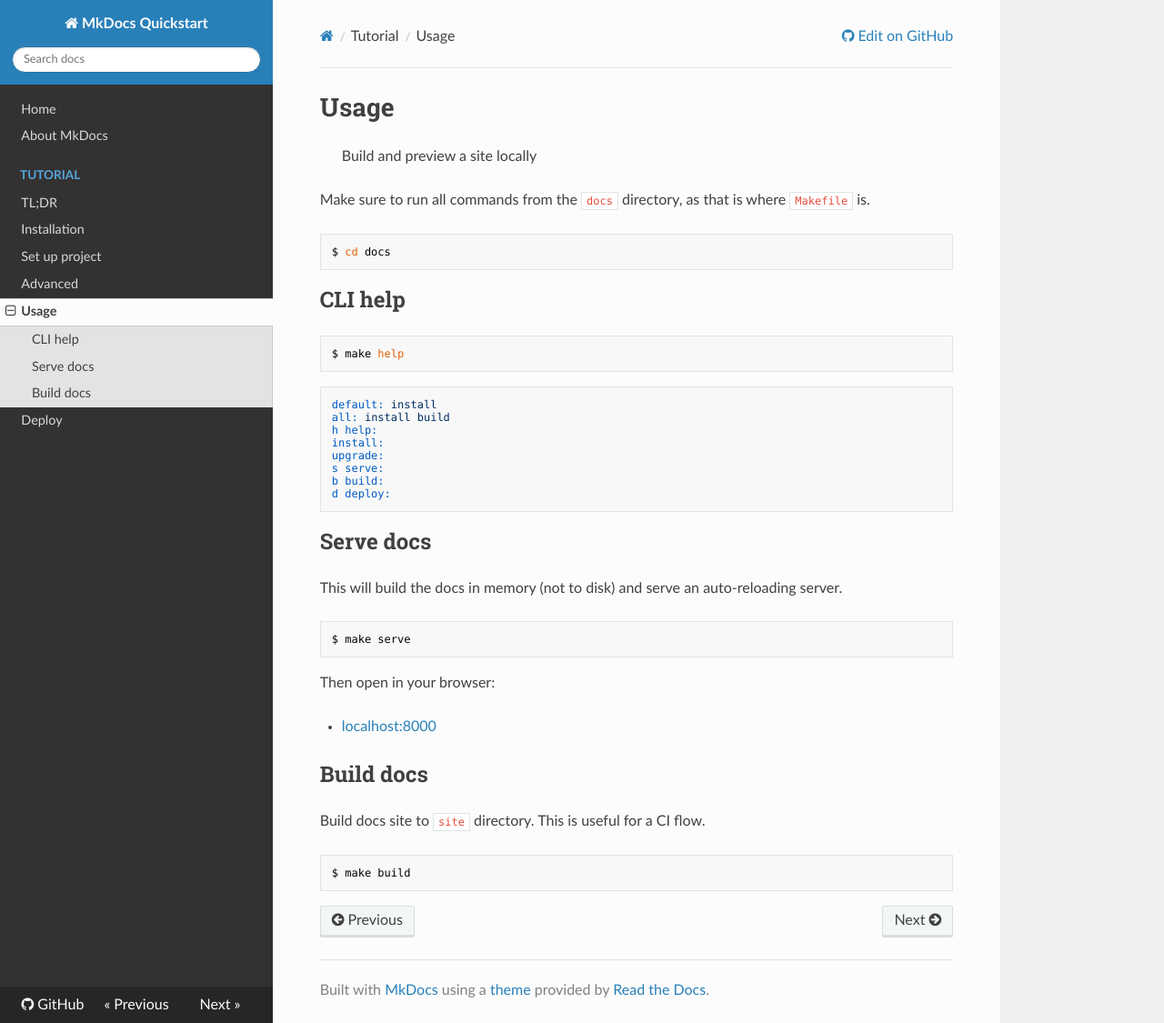
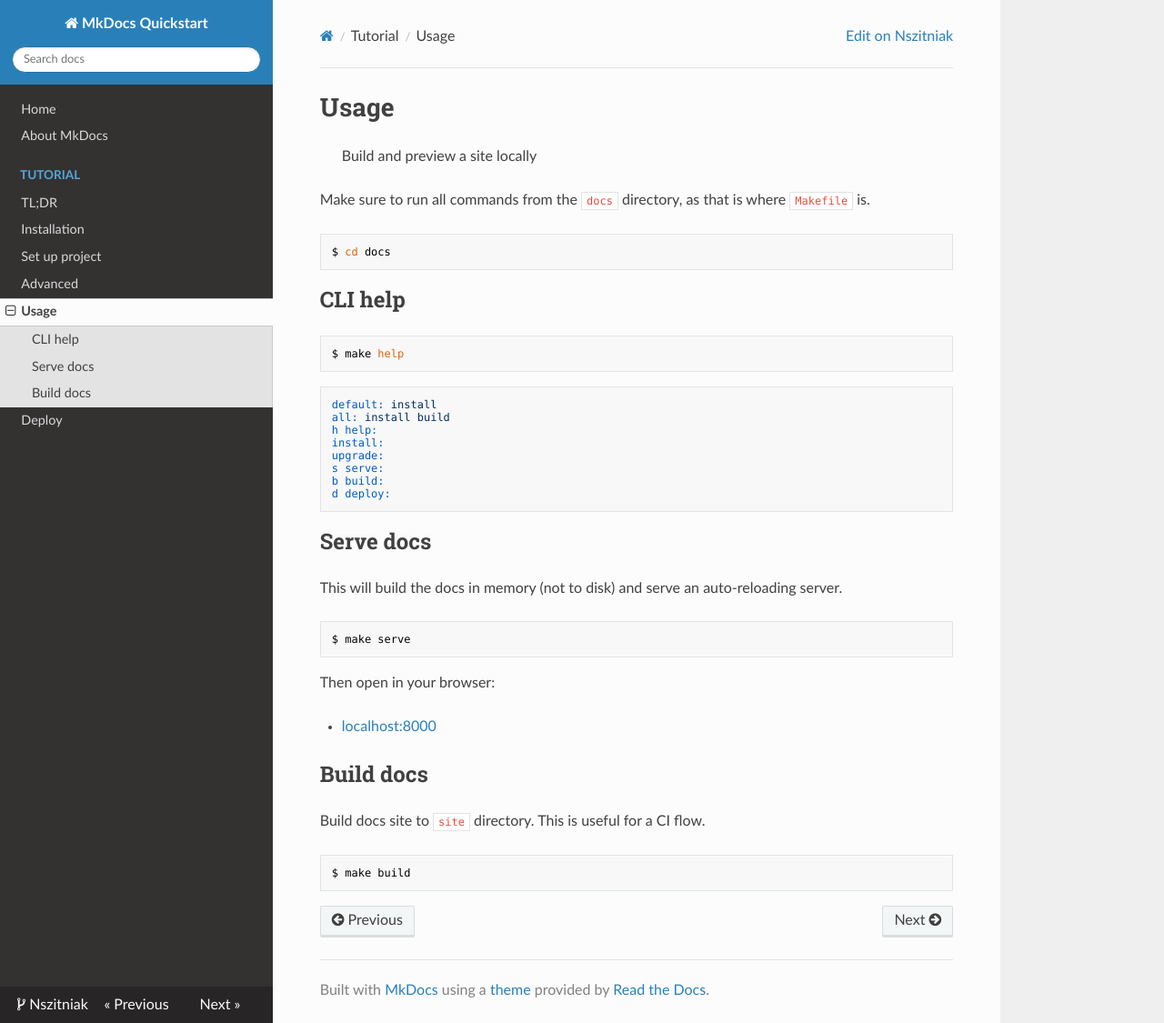
Before and after one commit to nszitniak/Doc, an MkDocs documentation site: the page built from docs/docs/tutorial/usage.md, in a window 1280 px wide and 1125 px high. Shown: the whole window at 91% size. Built offline with MkDocs 1.6.1, drawn with Linux system fonts in a browser that asks for light colours; nearby versions of some CDN libraries; part of the change alters nothing that is shown.

Commit message:
Update mkdocs.yml

```diff
--- a/docs/mkdocs.yml
+++ b/docs/mkdocs.yml
@@ -2,9 +2,9 @@
 
 site_name: MkDocs Quickstart
 site_description: Starter template for a MkDocs docs site on GH Pages - including CI
-site_url: https://michaelcurrin.github.io/mkdocs-quickstart/
+site_url: https://nszitniak.github.io/Doc/
 
-repo_url: https://github.com/MichaelCurrin/mkdocs-quickstart
+repo_url: https://nszitniak.github.io/Doc/
 edit_uri: edit/master/docs/docs
 
 ### Build settings ###
```
